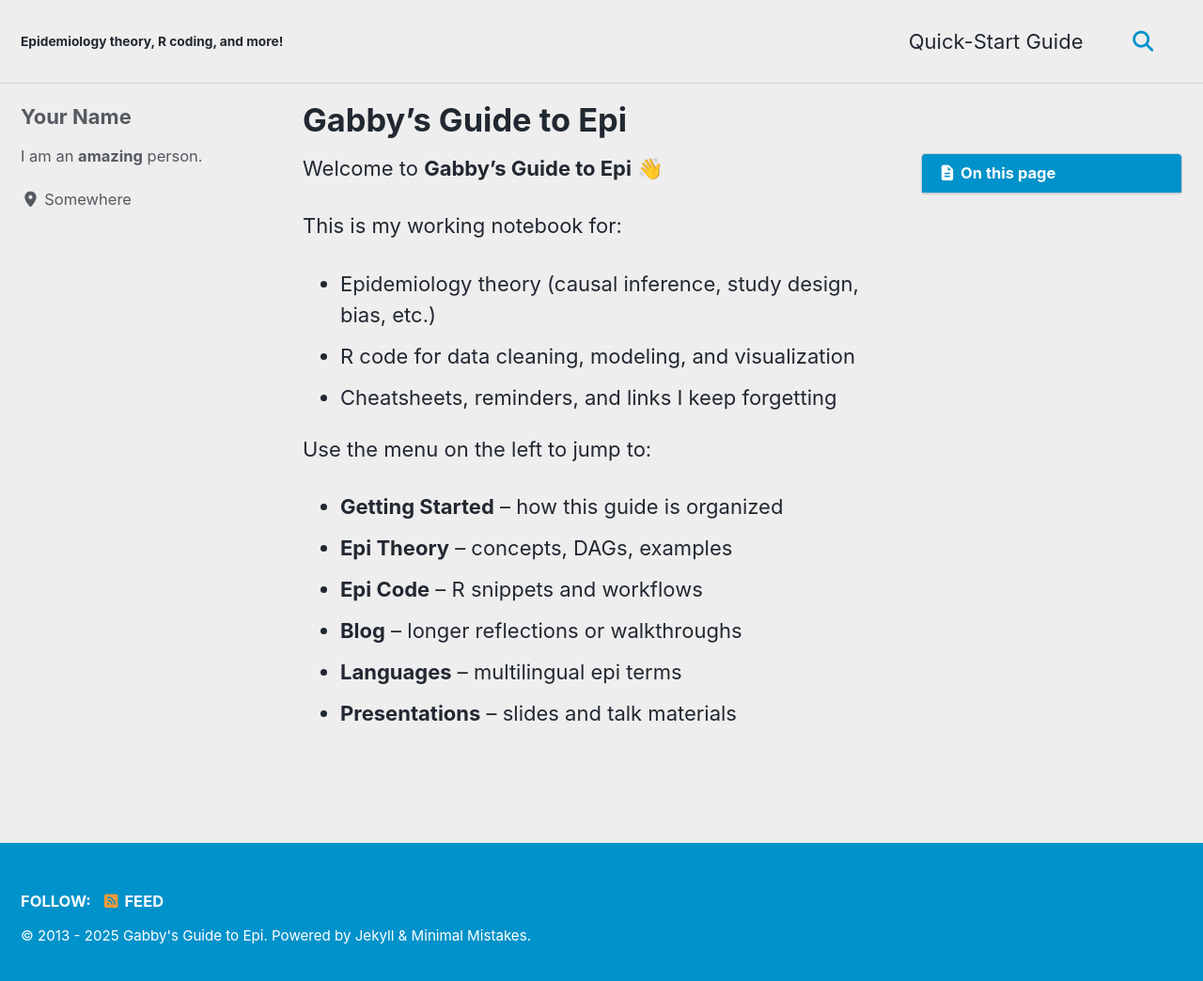
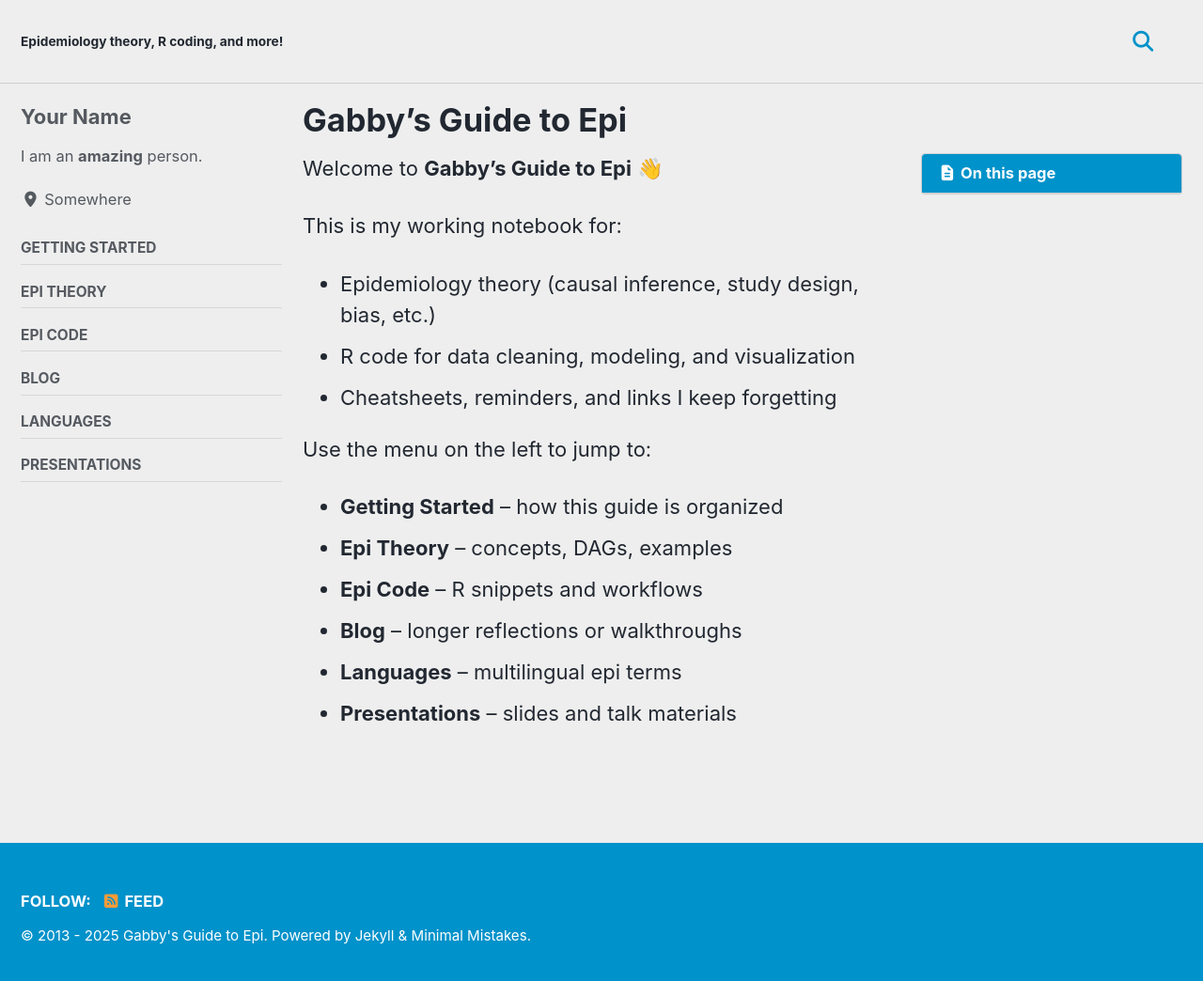
Before and after one commit to gabby-jacob/gabbysguidetoepi, a Jekyll site: the page built from index.html, in a window 1280 px wide and 1052 px high. Shown: the top 1044 px of the window at 94% size. Built offline with Jekyll 4.4.1, drawn with Linux system fonts in a browser that asks for light colours; cached includes are drawn as plain includes; the list of posts is cut into pages by our own code.

Commit message:
Update navigation.yml

```diff
--- a/_data/navigation.yml
+++ b/_data/navigation.yml
@@ -1,12 +1,13 @@
-# main links
-main:
-  - title: "Quick-Start Guide"
-    url: https://mmistakes.github.io/minimal-mistakes/docs/quick-start-guide/
-  # - title: "About"
-  #   url: https://mmistakes.github.io/minimal-mistakes/about/
-  # - title: "Sample Posts"
-  #   url: /year-archive/
-  # - title: "Sample Collections"
-  #   url: /collection-archive/
-  # - title: "Sitemap"
-  #   url: /sitemap/
+epi_guide:
+  - title: "Getting Started"
+    url: /
+  - title: "Epi Theory"
+    url: /epi-theory/
+  - title: "Epi Code"
+    url: /epi-code/
+  - title: "Blog"
+    url: /blog/
+  - title: "Languages"
+    url: /languages/
+  - title: "Presentations"
+    url: /presentations/
```
